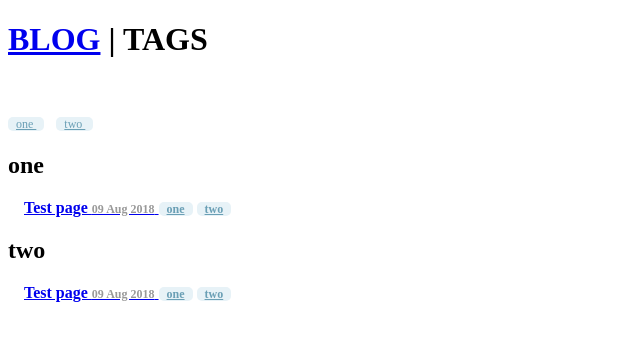
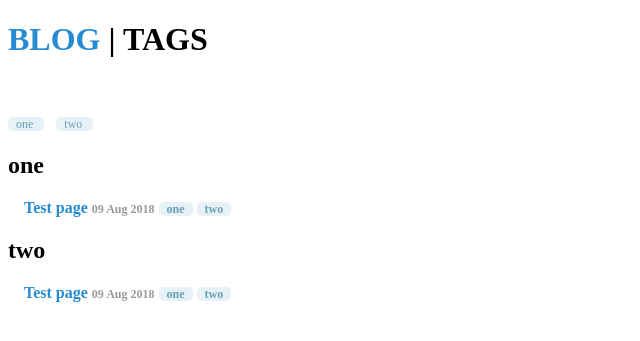
Before and after one commit to execas/execas.github.io, a Jekyll site: the page built from tags.html, in a window 1280 px wide. Shown: the top 341 px of the page, without its empty margins (0-640 px from the left). Built offline with Jekyll 4.4.1, drawn with Linux system fonts in a browser that asks for light colours.

Commit message:
Update execas.css

```diff
--- a/css/execas.css
+++ b/css/execas.css
@@ -29,3 +29,16 @@
 .page-title {
     text-transform: uppercase;
 }
+
+a {
+  color: #268bd2;
+  text-decoration: none;
+}
+a strong {
+  color: inherit;
+}
+/* `:focus` is linked to `:hover` for basic accessibility */
+a:hover,
+a:focus {
+  text-decoration: underline;
+}
```
